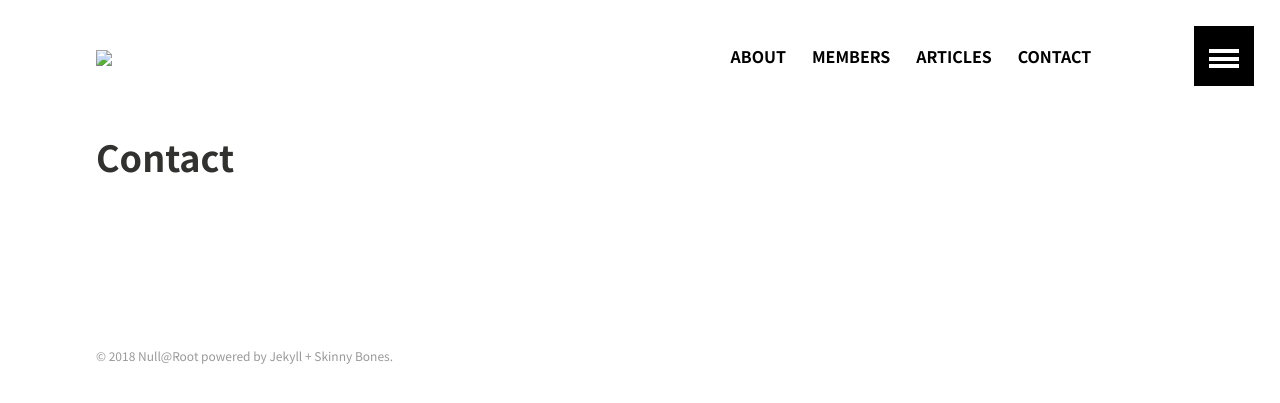
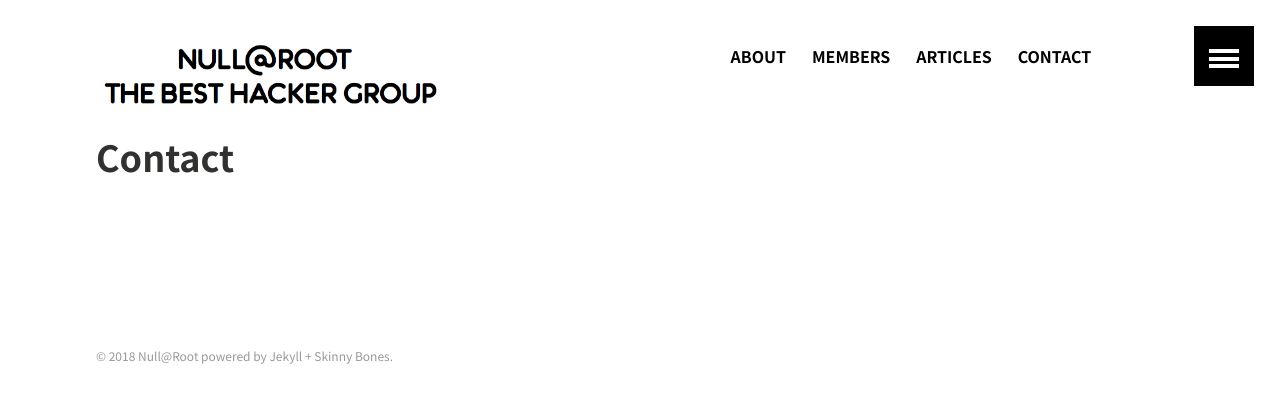
Before and after one commit to null2root/null2root.github.com, a Jekyll site: the page built from contact/index.md, in a window 1280 px wide. Shown: the top 403 px of the page. Built offline with Jekyll 4.4.1, drawn with Linux system fonts in a browser that asks for light colours.

Commit message:
[+] header modified

```diff
--- a/_includes/header.html
+++ b/_includes/header.html
@@ -2,7 +2,7 @@
   <div class="inner-wrap">
     <a href="{{ site.url }}/" class="site-title">
     	<!--{{ site.title }}-->
-    	<img src='images/n2rlogo.png'>
+    	<img src='../images/n2rlogo.png'>
     </a>
     <nav role="navigation" class="menu top-menu">
         {% include navigation.html %}
```
